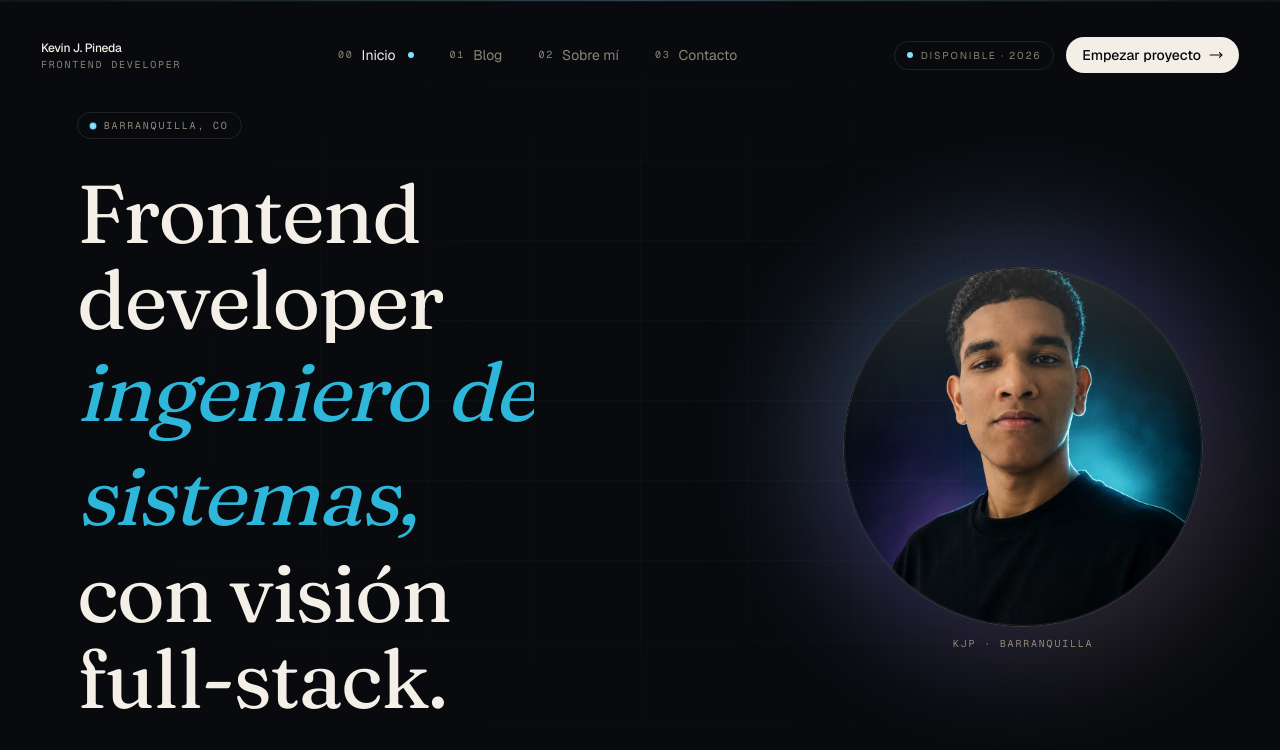
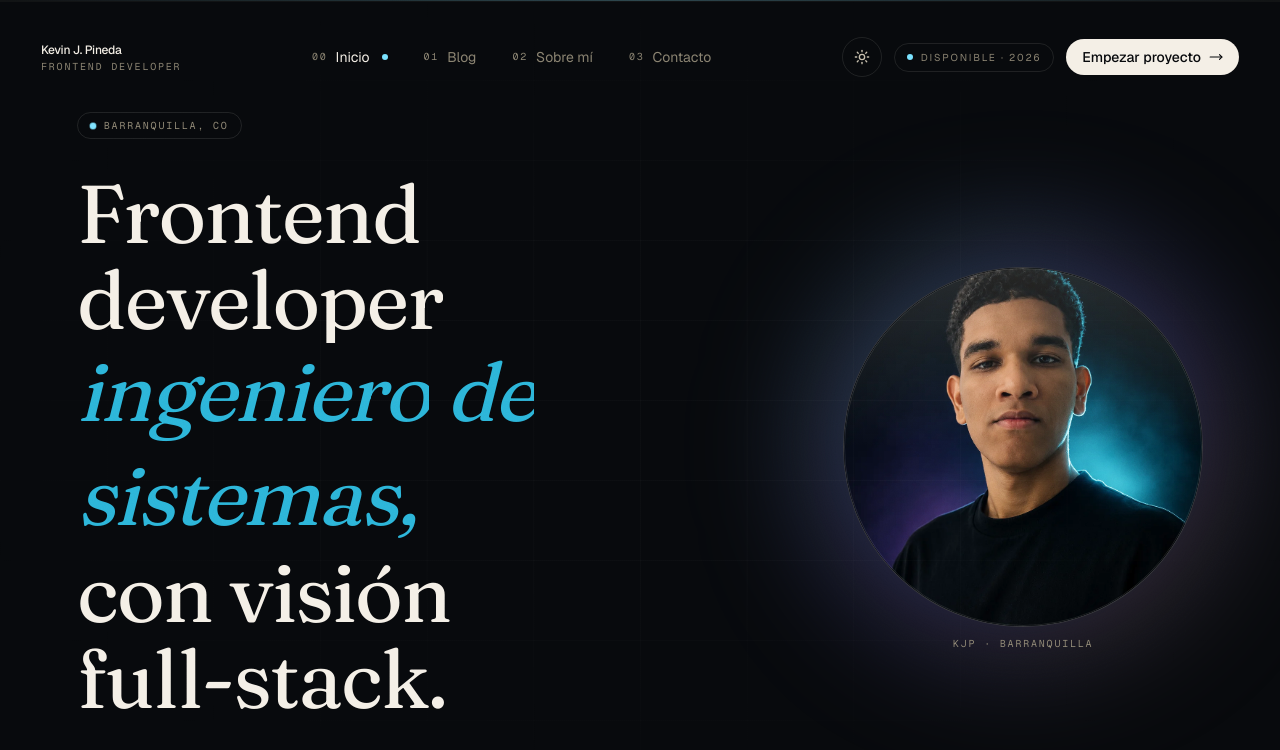
Before and after one commit to KevinJp21/portfolio-kj-v4, a Next.js app: page / in a window 1280 px wide. Shown: the top 750 px of the page. Built offline with nearby package versions, Linux system fonts and the light colour scheme.

Commit message:
feat: Implement theme support with light and dark modes; enhance Navbar with theme toggle functionality and update global styles for improved aesthetics

```diff
--- a/src/app/globals.css
+++ b/src/app/globals.css
@@ -44,6 +44,39 @@
   /* Easing & motion */
   --ease-out-expo: cubic-bezier(0.16, 1, 0.3, 1);
   --ease-out-back: cubic-bezier(0.34, 1.56, 0.64, 1);
+}
+
+html.dark {
+  color-scheme: dark;
+}
+
+html.light {
+  color-scheme: light;
+
+  --color-ink-950: #e8e2d6;
+  --color-ink-900: #fbf7ef;
+  --color-ink-850: #f4efe6;
+  --color-ink-800: #e6dfd1;
+  --color-ink-700: #d8d0c0;
+  --color-ink-600: #c8c0af;
+
+  --color-bone-50: #04060a;
+  --color-bone-100: #07090c;
+  --color-bone-200: #232834;
+  --color-bone-300: #5a5446;
+  --color-bone-400: #6b6558;
+  --color-bone-500: #8b8472;
+
+  --color-signal: #00c8ff;
+  --color-signal-deep: #1a8fb0;
+
+  --color-bg: var(--color-ink-900);
+  --color-fg: var(--color-bone-100);
+  --color-muted: var(--color-bone-400);
+
+  --color-rule-soft: rgba(7, 9, 12, 0.06);
+  --color-rule: rgba(7, 9, 12, 0.1);
+  --color-rule-strong: rgba(7, 9, 12, 0.16);
 }
 
 @utility section {
@@ -93,6 +126,26 @@ html {
   background-attachment: fixed;
 }
 
+html.light {
+  background:
+    radial-gradient(
+      1200px 600px at 50% -10%,
+      rgba(43, 179, 216, 0.12),
+      transparent 60%
+    ),
+    radial-gradient(
+      900px 500px at 90% 20%,
+      rgba(90, 76, 214, 0.08),
+      transparent 60%
+    ),
+    radial-gradient(
+      700px 400px at 5% 70%,
+      rgba(217, 126, 21, 0.06),
+      transparent 60%
+    ),
+    var(--color-bg);
+}
+
 /* Global scrollbar defaults */
 ::-webkit-scrollbar {
   width: 6px;
@@ -108,10 +161,19 @@ html {
   border-radius: 12px;
 }
 
+html.light ::-webkit-scrollbar-thumb {
+  background: var(--color-bone-500);
+}
+
 /* Selection */
 ::selection {
   background: var(--color-signal);
   color: var(--color-ink-900);
+}
+
+html.light ::selection {
+  background: var(--color-signal-deep);
+  color: var(--color-bone-50);
 }
 
 /* Lenis smooth scroll */
@@ -141,6 +203,11 @@ html.lenis body {
   z-index: 1;
 }
 
+html.light .grain::before {
+  opacity: 0.3;
+  mix-blend-mode: multiply;
+}
+
 /* Blueprint grid — fixed background overlay */
 .blueprint {
   position: fixed;
@@ -152,6 +219,12 @@ html.lenis body {
     linear-gradient(to bottom, rgba(244, 239, 230, 0.025) 1px, transparent 1px);
   background-size: calc(100vw / 12) 80px;
   mask-image: radial-gradient(ellipse at center, black 30%, transparent 80%);
+}
+
+html.light .blueprint {
+  background-image:
+    linear-gradient(to right, rgba(7, 9, 12, 0.04) 1px, transparent 1px),
+    linear-gradient(to bottom, rgba(7, 9, 12, 0.04) 1px, transparent 1px);
 }
 
 /* Scanline — top-of-page subtle horizontal pulse */
@@ -182,6 +255,14 @@ html.lenis body {
   backdrop-filter: blur(18px) saturate(140%);
   -webkit-backdrop-filter: blur(18px) saturate(140%);
   border: 1px solid var(--color-rule);
+}
+
+html.light .glass {
+  background: linear-gradient(
+    180deg,
+    rgba(251, 247, 239, 0.82),
+    rgba(244, 239, 230, 0.92)
+  );
 }
 
 /* Utility — schematic chip */
--- a/src/app/layout.tsx
+++ b/src/app/layout.tsx
@@ -1,6 +1,8 @@
 import type { Metadata } from "next";
 import { Geist, Geist_Mono, Fraunces } from "next/font/google";
 import { SmoothScroll, ScrollProgress, PageTransition, Navbar, Footer } from "@/components";
+import { ThemeProvider } from "@/hooks";
+import { THEME_STORAGE_KEY } from "@/lib/theme";
 import "./globals.css";
 
 const geistSans = Geist({
@@ -110,6 +112,8 @@ export const metadata: Metadata = {
   category: "technology",
 };
 
+const themeInitScript = `(function(){try{var k=${JSON.stringify(THEME_STORAGE_KEY)};var r=document.documentElement;var t=localStorage.getItem(k);r.classList.remove("light","dark");r.classList.add(t==="light"||t==="dark"?t:"dark")}catch(e){document.documentElement.classList.add("dark")}})();`;
+
 export default function RootLayout({
   children,
 }: Readonly<{
@@ -119,9 +123,13 @@ export default function RootLayout({
     <html
       lang="es"
       suppressHydrationWarning
-      className={`${geistSans.variable} ${geistMono.variable} ${fraunces.variable} antialiased`}
+      className={`dark ${geistSans.variable} ${geistMono.variable} ${fraunces.variable} antialiased`}
     >
+      <head>
+        <script dangerouslySetInnerHTML={{ __html: themeInitScript }} />
+      </head>
       <body className="grain relative bg-ink-900 text-bone-100 selection:bg-signal selection:text-ink-900">
+        <ThemeProvider>
           <SmoothScroll>
             <div className="blueprint" aria-hidden />
             <div className="scanline" aria-hidden />
@@ -132,6 +140,7 @@ export default function RootLayout({
             </PageTransition>
             <Footer />
           </SmoothScroll>
+        </ThemeProvider>
       </body>
     </html>
   );
--- a/src/components/index.ts
+++ b/src/components/index.ts
@@ -1 +1,2 @@
 export * from './landing'
+export * from './theme'
--- a/src/components/landing/layout/nav-bar.tsx
+++ b/src/components/landing/layout/nav-bar.tsx
@@ -6,6 +6,7 @@ import { useCallback, useEffect, useRef, useState } from "react";
 import { gsap } from "gsap";
 import { navLinks } from "@/lib/data";
 import { cn } from "@/lib/utils";
+import { ThemeToggle } from "@/components/theme";
 import { MoveRight } from "lucide-react";
 
 export function Navbar() {
@@ -191,6 +192,7 @@ export function Navbar() {
         </ul>
 
         <div className="hidden items-center gap-3 lg:flex">
+          <ThemeToggle />
           <span className="flex items-center gap-2 rounded-full border border-rule px-3 py-1.5 text-[10px] uppercase tracking-[0.18em] text-bone-400">
             <span className="pulse-dot inline-block h-1.5 w-1.5 rounded-full bg-signal" />
             disponible · 2026
@@ -206,12 +208,14 @@ export function Navbar() {
           </Link>
         </div>
 
-        <button
+        <div className="flex items-center gap-2 lg:hidden">
+          <ThemeToggle />
+          <button
           type="button"
           aria-label={open ? "Cerrar menú" : "Abrir menú"}
           aria-expanded={open}
           onClick={toggleMenu}
-          className="inline-flex h-10 w-10 flex-col items-center justify-center gap-1.5 rounded-full border border-rule lg:hidden"
+          className="inline-flex h-10 w-10 flex-col items-center justify-center gap-1.5 rounded-full border border-rule"
         >
           <span
             className={cn(
@@ -226,6 +230,7 @@ export function Navbar() {
             )}
           />
         </button>
+        </div>
       </nav>
 
       {open && (
--- /dev/null
+++ b/src/components/theme/index.ts
@@ -0,0 +1 @@
+export { ThemeToggle } from "./theme-toggle";
--- /dev/null
+++ b/src/components/theme/theme-toggle.tsx
@@ -0,0 +1,32 @@
+"use client";
+
+import { Moon, Sun } from "lucide-react";
+import { cn } from "@/lib/utils";
+import { useTheme } from "@/hooks/use-theme";
+
+type ThemeToggleProps = {
+  className?: string;
+};
+
+export function ThemeToggle({ className }: ThemeToggleProps) {
+  const { theme, toggleTheme, mounted } = useTheme();
+  const isDark = theme === "dark";
+
+  return (
+    <button
+      type="button"
+      onClick={toggleTheme}
+      aria-label={isDark ? "Activar modo claro" : "Activar modo oscuro"}
+      className={cn(
+        "inline-flex h-10 w-10 items-center justify-center rounded-full border border-rule text-bone-300 transition-colors hover:border-rule-strong hover:text-bone-100",
+        className
+      )}
+    >
+      {mounted ? (
+        isDark ? <Sun size={16} aria-hidden /> : <Moon size={16} aria-hidden />
+      ) : (
+        <Sun size={16} aria-hidden className="opacity-0" />
+      )}
+    </button>
+  );
+}
--- /dev/null
+++ b/src/hooks/index.ts
@@ -0,0 +1 @@
+export { ThemeProvider, useTheme } from "./use-theme";
--- /dev/null
+++ b/src/hooks/use-theme.tsx
@@ -0,0 +1,80 @@
+"use client";
+
+import {
+  createContext,
+  useCallback,
+  useContext,
+  useEffect,
+  useMemo,
+  useState,
+  type ReactNode,
+} from "react";
+import { isTheme, THEME_STORAGE_KEY, type Theme } from "@/lib/theme";
+
+type ThemeContextValue = {
+  theme: Theme;
+  setTheme: (theme: Theme) => void;
+  toggleTheme: () => void;
+  mounted: boolean;
+};
+
+const ThemeContext = createContext<ThemeContextValue | null>(null);
+
+function applyTheme(theme: Theme) {
+  const root = document.documentElement;
+  root.classList.remove("light", "dark");
+  root.classList.add(theme);
+  root.style.colorScheme = theme;
+  localStorage.setItem(THEME_STORAGE_KEY, theme);
+}
+
+function readStoredTheme(): Theme {
+  try {
+    const stored = localStorage.getItem(THEME_STORAGE_KEY);
+    if (isTheme(stored)) return stored;
+  } catch {
+    /* localStorage unavailable */
+  }
+
+  return document.documentElement.classList.contains("light") ? "light" : "dark";
+}
+
+export function ThemeProvider({ children }: { children: ReactNode }) {
+  const [theme, setThemeState] = useState<Theme>("dark");
+  const [mounted, setMounted] = useState(false);
+
+  useEffect(() => {
+    setThemeState(readStoredTheme());
+    setMounted(true);
+  }, []);
+
+  useEffect(() => {
+    if (!mounted) return;
+    applyTheme(theme);
+  }, [theme, mounted]);
+
+  const setTheme = useCallback((next: Theme) => {
+    setThemeState(next);
+  }, []);
+
+  const toggleTheme = useCallback(() => {
+    setThemeState((current) => (current === "dark" ? "light" : "dark"));
+  }, []);
+
+  const value = useMemo(
+    () => ({ theme, setTheme, toggleTheme, mounted }),
+    [theme, setTheme, toggleTheme, mounted]
+  );
+
+  return (
+    <ThemeContext.Provider value={value}>{children}</ThemeContext.Provider>
+  );
+}
+
+export function useTheme() {
+  const context = useContext(ThemeContext);
+  if (!context) {
+    throw new Error("useTheme must be used within ThemeProvider");
+  }
+  return context;
+}
--- /dev/null
+++ b/src/lib/theme.ts
@@ -0,0 +1,7 @@
+export const THEME_STORAGE_KEY = "portfolio-theme";
+
+export type Theme = "light" | "dark";
+
+export function isTheme(value: string | null): value is Theme {
+  return value === "light" || value === "dark";
+}
```
Lines whose indentation alone changed are shown as unchanged.
